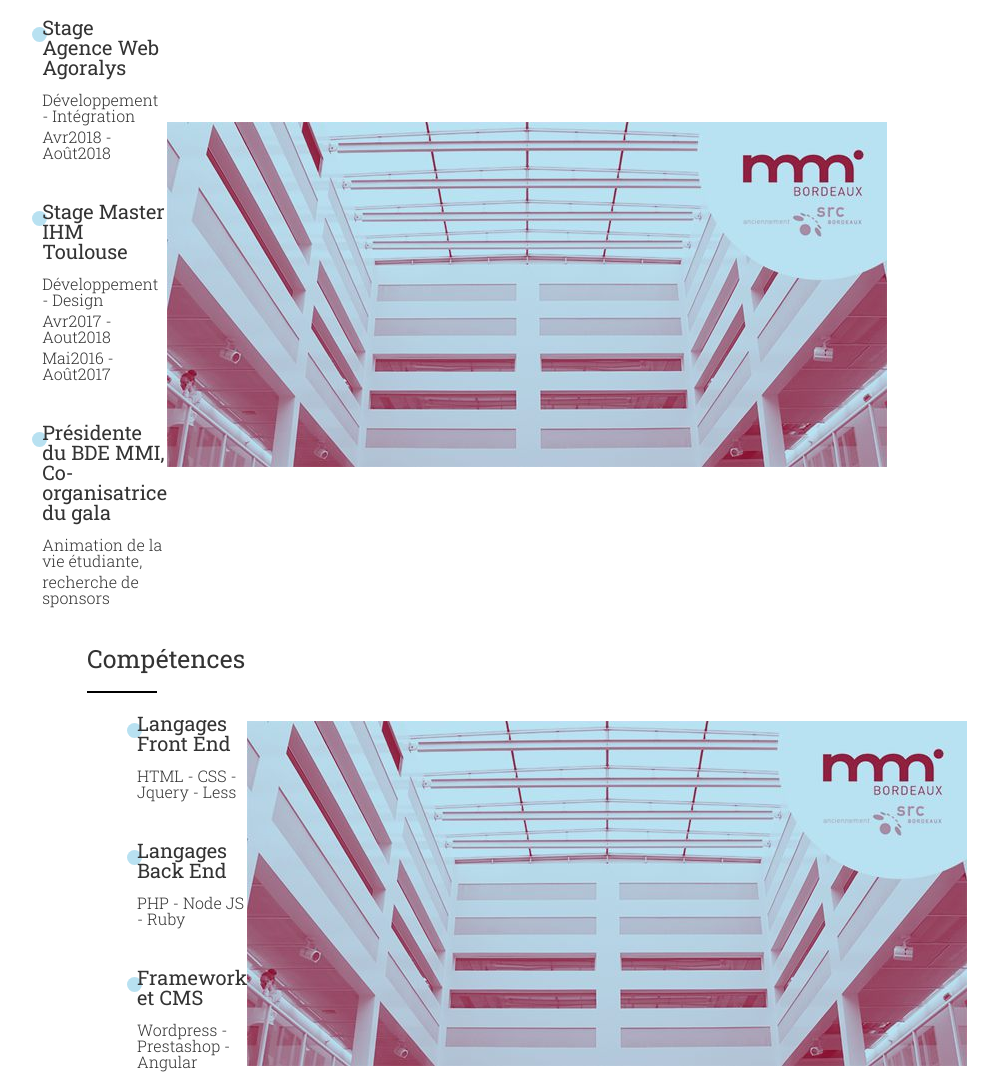
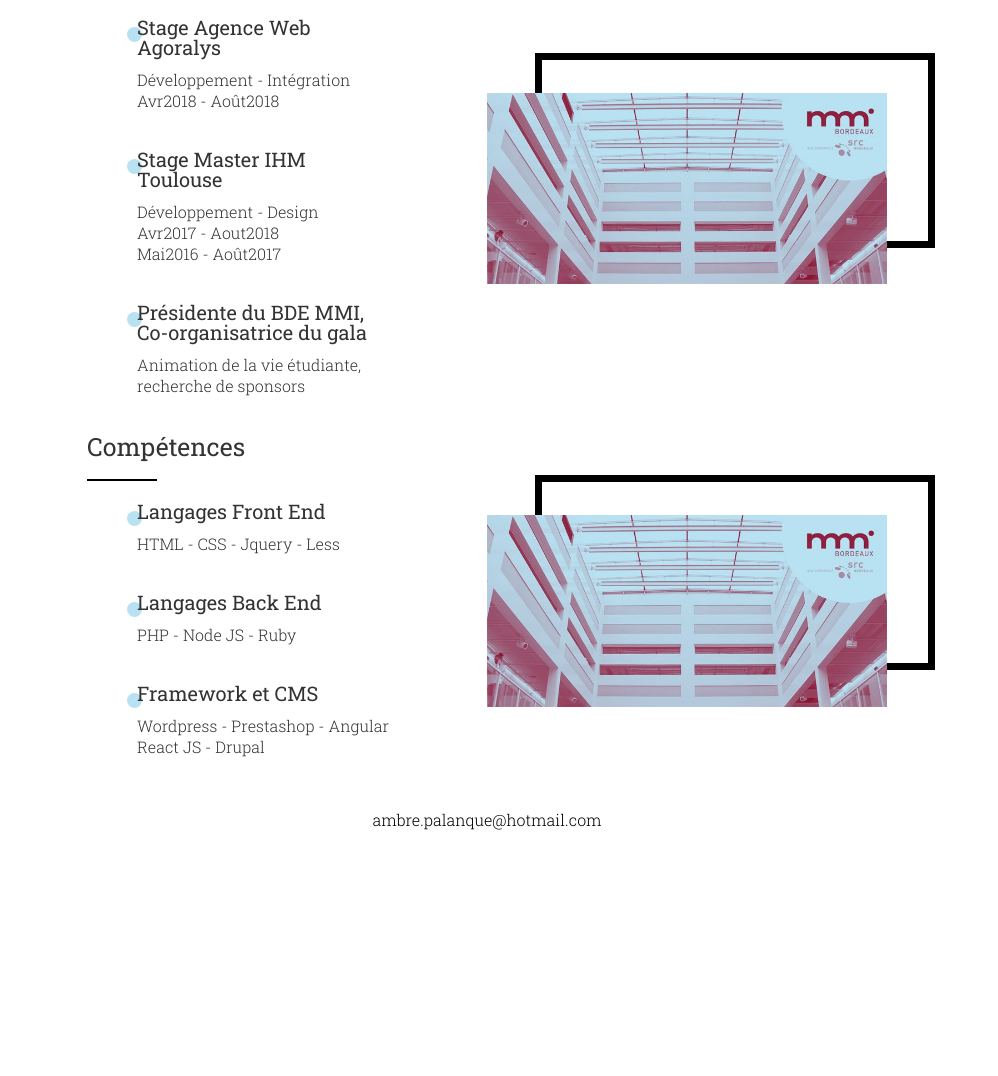
Before and after one commit to AmbrePalanque/AmbrePalanque.github.io, a plain HTML site: page index.html in a window 1280 px wide. Shown: the part 1322-2398 px from the top of the page, without its empty margins (153-1151 px from the left). After the commit the page ends 2168 px from the top, so only its background shows below. Drawn offline with nearby package versions, Linux system fonts and the light colour scheme; animation ran at ten frames a second.

Commit message:
actu site

```diff
--- a/index.html
+++ b/index.html
@@ -52,7 +52,7 @@
             </div>
           </div>
           <div class="placement" id="experiences">
-            <div class="right_side">
+            <div class="right_side side">
               <h3>Expériences</h3>
               <div class="liste">
                 <div class="">
@@ -73,14 +73,14 @@
                 </div>
               </div>
             </div>
-            <div class="left_side">
+            <div class="left_side side">
               <p class="beforeimg">
                 <img id="expImg" src="img/mmibordeaux.jpg" alt="">
               </p>
             </div>
           </div>
           <div class="placement" id="competences">
-            <div class="left_side">
+            <div class="left_side side">
               <h3>Compétences</h3>
               <div class="liste">
                 <div class="">
@@ -98,7 +98,7 @@
                 </div>
               </div>
             </div>
-            <div class="right_side">
+            <div class="right_side side">
               <p class="beforeimg">
                 <img id="compImg" src="img/mmibordeaux.jpg" alt="">
               </p>
```
